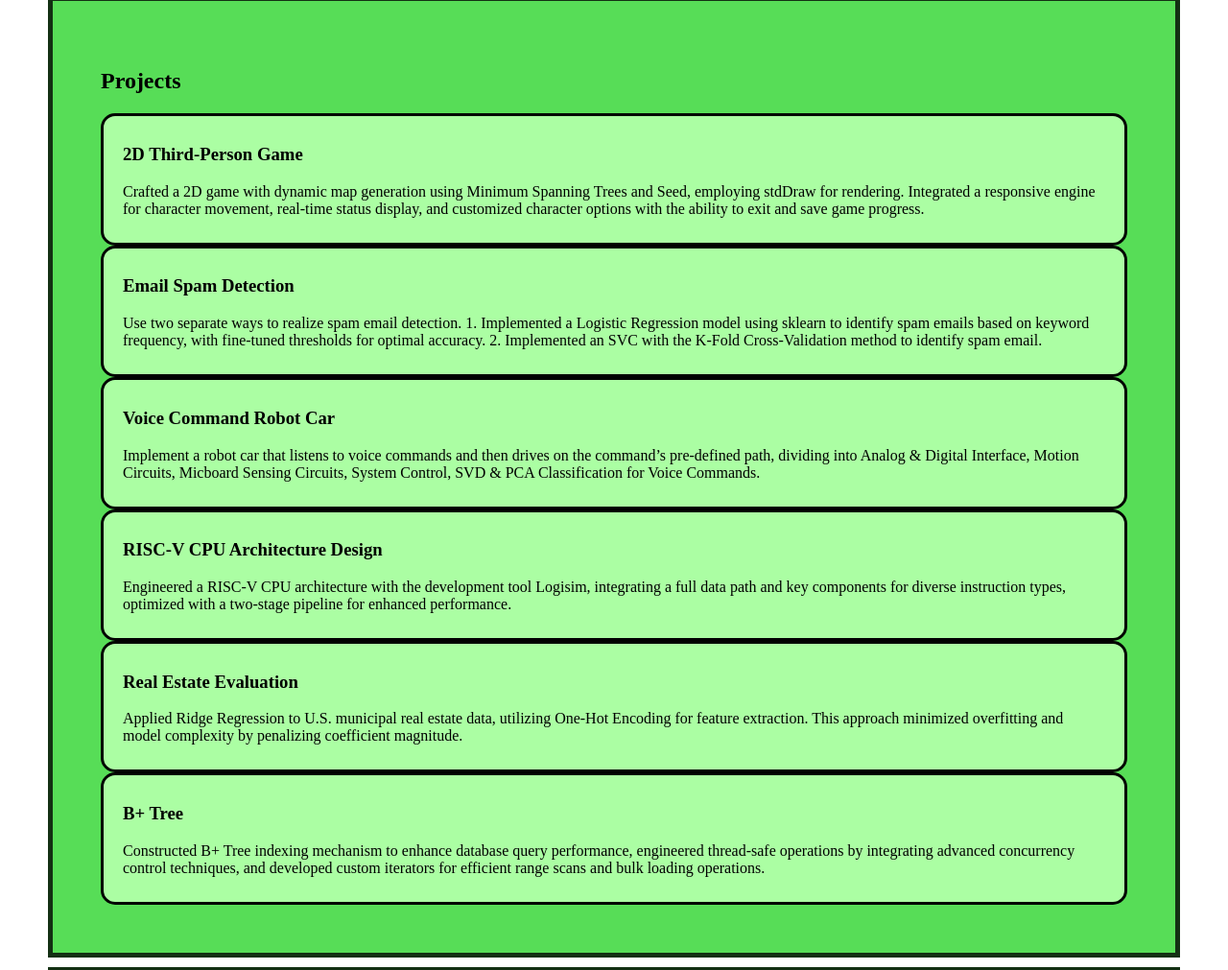
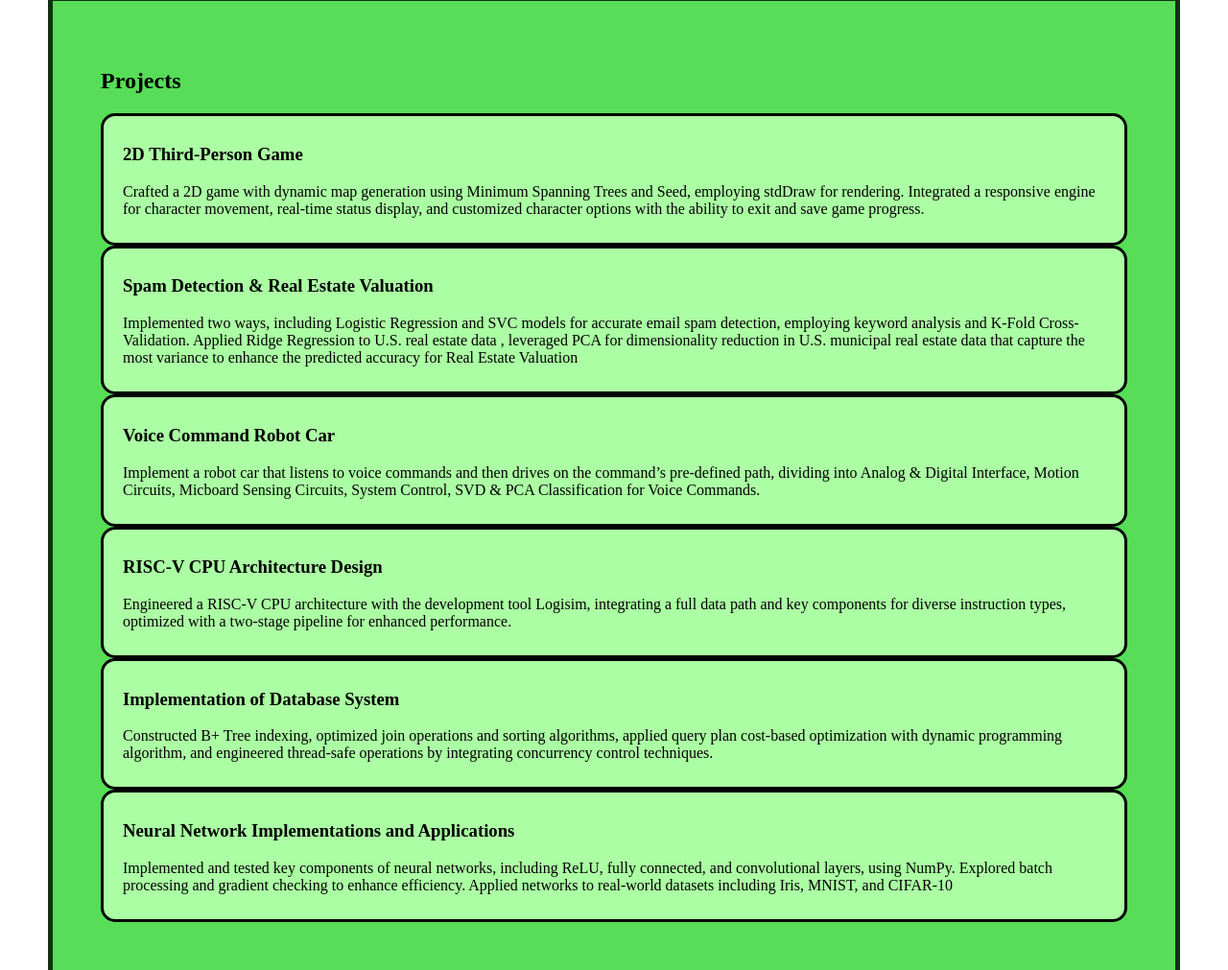
Before and after one commit to HanZhao01/HanZhao01.github.io, a plain HTML site: page index.html in a window 1280 px wide. Shown: the part 1482-2493 px from the top of the page at 96% size. Drawn offline with Linux system fonts and the light colour scheme.

Commit message:
web content revised March 14

```diff
--- a/index.html
+++ b/index.html
@@ -70,11 +70,11 @@
                         options with the ability to exit and save game progress.</p>
                 </div>
                 <div class="project-list-item">
-                    <h3>Email Spam Detection</h3>
-                    <p>Use two separate ways to realize spam email detection.
-                        1. Implemented a Logistic Regression model using sklearn to identify spam emails based
-                        on keyword frequency, with fine-tuned thresholds for optimal accuracy.
-                        2. Implemented an SVC with the K-Fold Cross-Validation method to identify spam email.</p>
+                    <h3>Spam Detection & Real Estate Valuation</h3>
+                    <p>Implemented two ways, including Logistic Regression and SVC models for accurate email spam detection,
+                        employing keyword analysis and K-Fold Cross-Validation. Applied Ridge Regression to U.S. real estate data
+                        , leveraged PCA for dimensionality reduction in U.S. municipal real estate data that capture the most
+                        variance to enhance the predicted accuracy for Real Estate Valuation</p>
                 </div>
                 <div class="project-list-item">
                     <h3>Voice Command Robot Car</h3>
@@ -87,15 +87,16 @@
                         instruction types, optimized with a two-stage pipeline for enhanced performance.</p>
                 </div>
                 <div class="project-list-item">
-                    <h3>Real Estate Evaluation</h3>
-                    <p>Applied Ridge Regression to U.S. municipal real estate data, utilizing One-Hot Encoding for feature extraction. This approach minimized
-                        overfitting and model complexity by penalizing coefficient magnitude.</p>
+                    <h3>Implementation of Database System</h3>
+                    <p>Constructed B+ Tree indexing, optimized join operations and sorting algorithms, applied query plan
+                        cost-based optimization with dynamic programming algorithm, and engineered thread-safe operations
+                        by integrating concurrency control techniques.</p>
                 </div>
                 <div class="project-list-item">
-                    <h3>B+ Tree</h3>
-                    <p>Constructed B+ Tree indexing mechanism to enhance database query performance, engineered thread-safe
-                        operations by integrating advanced concurrency control techniques, and developed custom iterators for
-                        efficient range scans and bulk loading operations.</p>
+                    <h3>Neural Network Implementations and Applications</h3>
+                    <p>Implemented and tested key components of neural networks, including ReLU, fully connected,
+                        and convolutional layers, using NumPy. Explored batch processing and gradient checking to enhance
+                        efficiency. Applied networks to real-world datasets including Iris, MNIST, and CIFAR-10</p>
                 </div>
             </div>
         </div>
```
